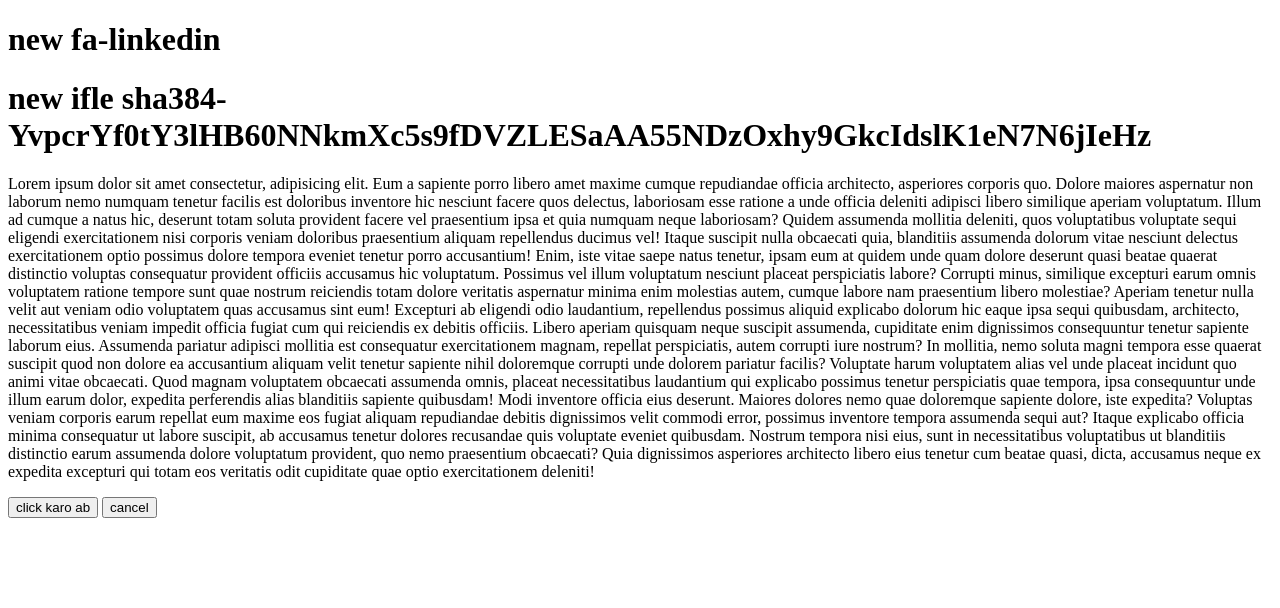
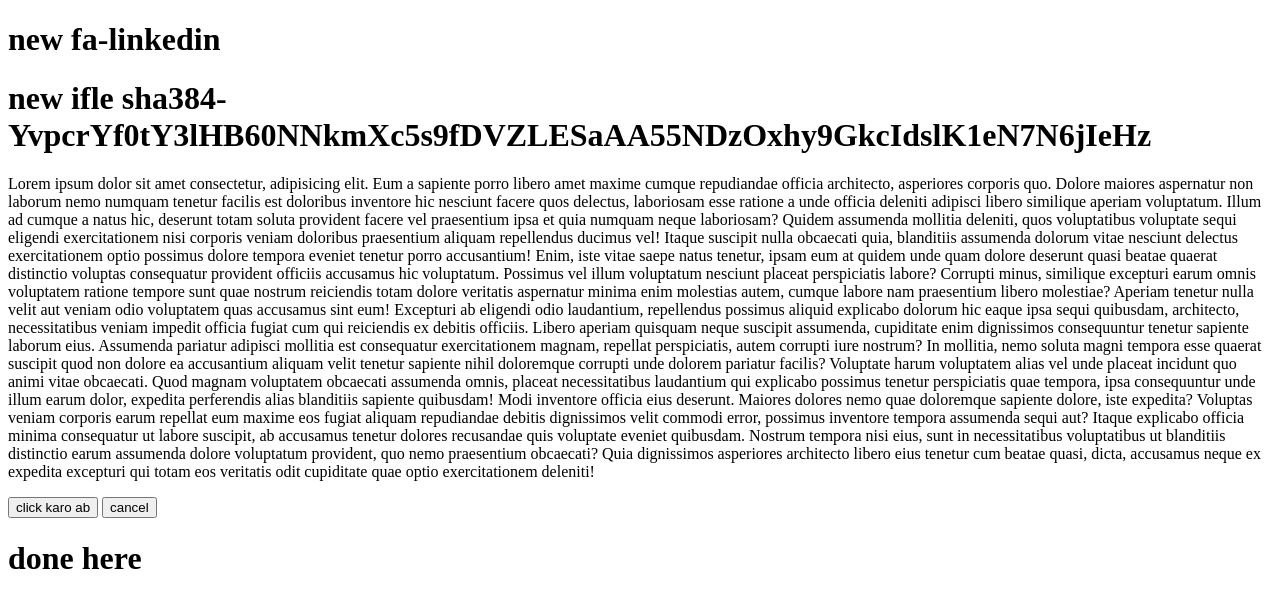
Before and after one commit to Shubham7232Singh/CSS_TUTORIAL, a plain HTML site: page add.html in a window 1280 px wide. Drawn offline with Linux system fonts and the light colour scheme.

Commit message:
ai featuer

```diff
--- a/add.html
+++ b/add.html
@@ -14,5 +14,6 @@
 
     <button>click karo ab</button>
     <button>cancel</button>
+    <h1>done here</h1>
 </body>
 </html>
```
